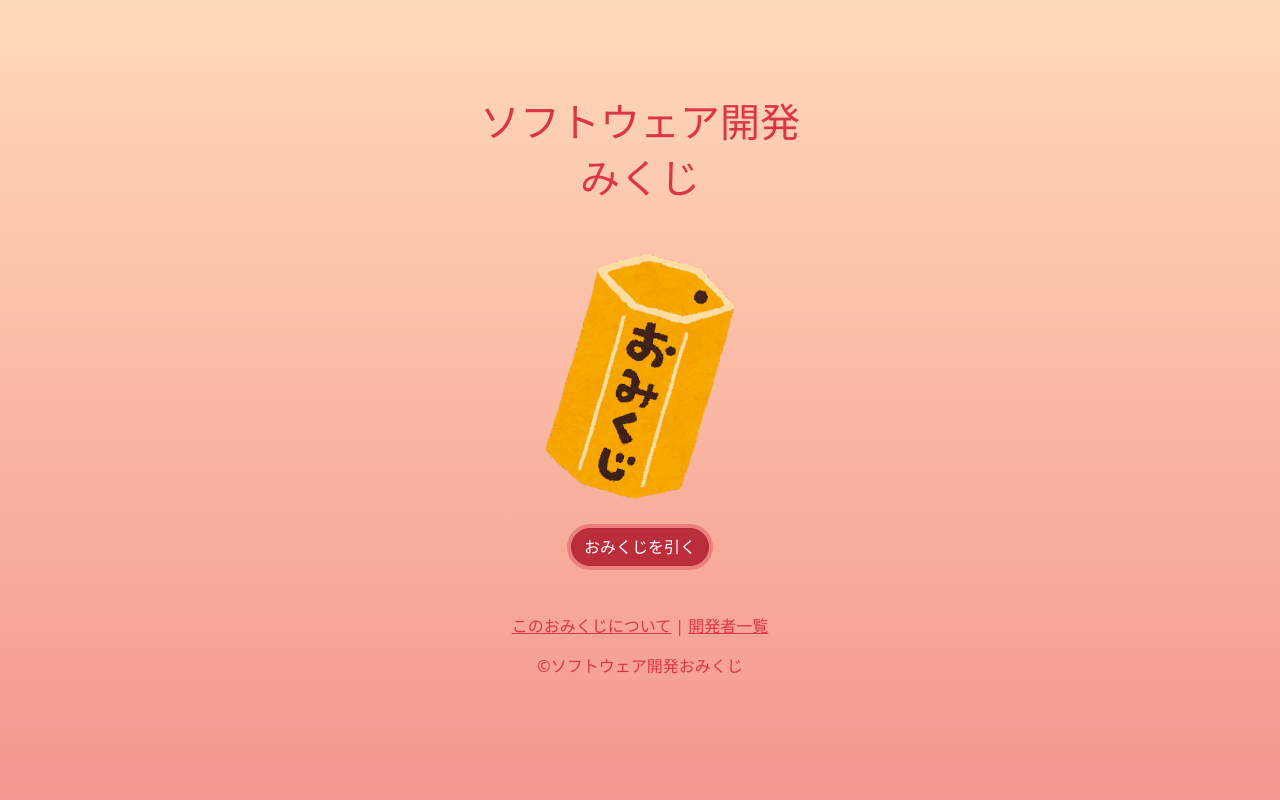
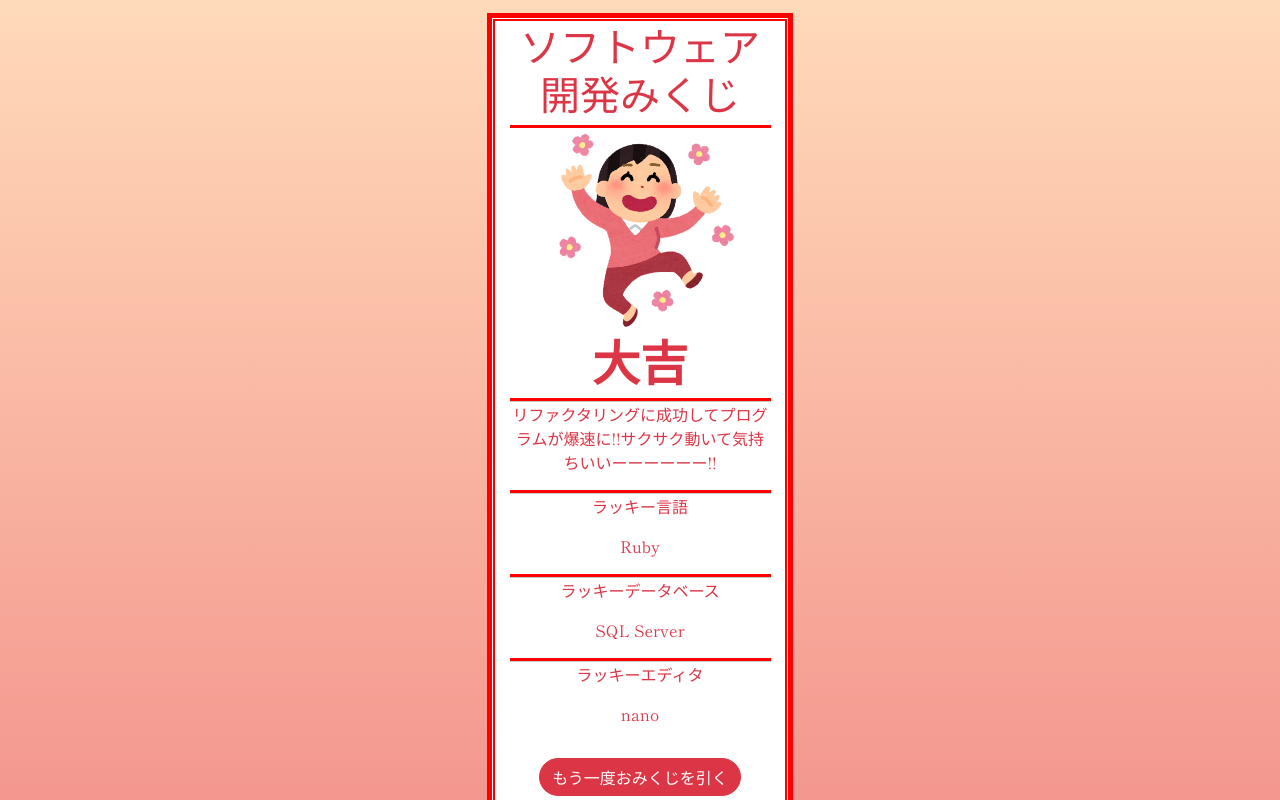
Before and after one commit to recursion-teamdev-team-red/git-workshop, a plain HTML site: page index.html in a window 1280 px wide. Both pictures are taken after a click on the button "おみくじを引く". Drawn offline with nearby package versions, Linux system fonts and the light colour scheme.

Commit message:
fixed omikuji result add index.js

```diff
--- a/index.html
+++ b/index.html
@@ -18,7 +18,7 @@
 </head>
 <body>
     <div class="vh-100 d-flex flex-column align-items-center justify-content-center simple-linear">
-        <div id="home" class="text-center">
+        <div id="top-page" class="text-center">
             <div class="mb-5">
                 <h1 class="font3rem text-danger font-bold">ソフトウェア開発</h1>
                 <h1 class="font3rem text-danger font-bold">みくじ</h1>
@@ -27,7 +27,7 @@
                 <img src="/image/omikuji.png" alt="" width="200px">
             </div>
             <div class="mb-5">
-                <button type="button" class="btn btn-danger rounded-pill">おみくじを引く</button>
+                <button id="start-btn" type="button" class="btn btn-danger rounded-pill">おみくじを引く</button>
             </div>
             <div class="my-4">
                 <p class="text-danger">
@@ -37,43 +37,36 @@
             </div>
         </div>
 
-        <div id="result">
-            <div class="overflow-auto d-none">
-                <div style="padding: 0.3rem; background-color:red">
-                    <div style="padding: 0.1rem; background-color: white">
-                        <div style="padding: 0.1rem; background-color:red">
-                            <div class="d-flex flex-column text-center bg-white">
-                                <div class="mx-2 border-red">
-                                    <h1>ソフトウェア開発みくじ</h1>
+        <div id="result" class="overflow-auto p-3 d-none">
+            <div class="frame bg-white d-flex justify-content-center align-items-center flex-column mx-auto text-center">
+                <div class="w-90 mx-2 border-red">
+                    <h1 class="text-danger">ソフトウェア開発みくじ</h1>
                 </div>
-                                <div class="mx-2 border-red">
+                <div class="w-90 mx-2 border-red">
                     <img src="/image/daikichi.png" alt="" width="200px">
-                                    <h2>大吉</h2>
+                    <h2 class="text-danger font-bold font3rem">大吉</h2>
                 </div>
-                                <div class="mx-2 border-red border-gray">
-                                    <p>リファクタリングに成功してプログラムが爆速に!!サクサク動いて気持ちいいーーー!!</p>
+                <div class="w-90 mx-2 border-red border-gray">
+                    <p class="text-danger">リファクタリングに成功してプログラムが爆速に!!サクサク動いて気持ちいいーーーーーー!!</p>
                 </div>
-                                <div class="mx-2 border-red border-gray">
-                                    <h3>ラッキー言語</h3>
-                                    <p>Ruby</p>
+                <div class="w-90 mx-2 border-red border-gray">
+                    <p class="text-danger">ラッキー言語</p>
+                    <p class="text-danger">Ruby</p>
                 </div>
-                                <div class="mx-2 border-red border-gray">
-                                    <h3>ラッキーデータベース</h3>
-                                    <p>SQL Server</p>
+                <div class="w-90 mx-2 border-red border-gray">
+                    <p class="text-danger">ラッキーデータベース</p>
+                    <p class="text-danger">SQL Server</p>
                 </div>
-                                <div class="mx-2  border-gray">
-                                    <h3>ラッキーエディタ</h3>
-                                    <p>nano</p>
+                <div class="w-90 mx-2 border-gray">
+                    <p class="text-danger">ラッキーエディタ</p>
+                    <p class="text-danger">nano</p>
                 </div>
                 <div class="my-3">
-                                    <button type="button" class="btn btn-danger rounded-pill">もう一度おみくじを引く</button>
+                    <button id="back-btn" type="button" class="btn btn-danger rounded-pill">もう一度おみくじを引く</button>
                 </div>
             </div>
         </div>
     </div>
-                </div>
-            </div>
-        </div>
-    </div>
+    <script src="index.js"></script>
 </body>
 </html>
--- /dev/null
+++ b/index.js
@@ -0,0 +1,26 @@
+const config = {
+    startBtn : document.getElementById("start-btn"),
+    backBtn : document.getElementById("back-btn"),
+    topPage : document.getElementById("top-page"),
+    result : document.getElementById("result")
+}
+
+function displayBlock(target){
+    target.classList.remove("d-none");
+    target.classList.add("d-block");
+}
+
+function displayNone(target){
+    target.classList.remove("d-block");
+    target.classList.add("d-none");
+}
+
+config.startBtn.addEventListener("click", function(){
+    displayNone(config.topPage);
+    displayBlock(config.result);
+});
+
+config.backBtn.addEventListener("click", function(){
+    displayNone(config.result);
+    displayBlock(config.topPage);
+});
--- a/styles.css
+++ b/styles.css
@@ -12,6 +12,11 @@
     border-top: solid;
     border-top-width: 0.1rem;
     border-top-color: rgb(200, 200, 200);
+}
+
+.w-90 {
+    width: 90%;
+}
 
 /* -----------規定要素のstyle-------- */
 body {
```
Lines whose indentation alone changed are shown as unchanged.
